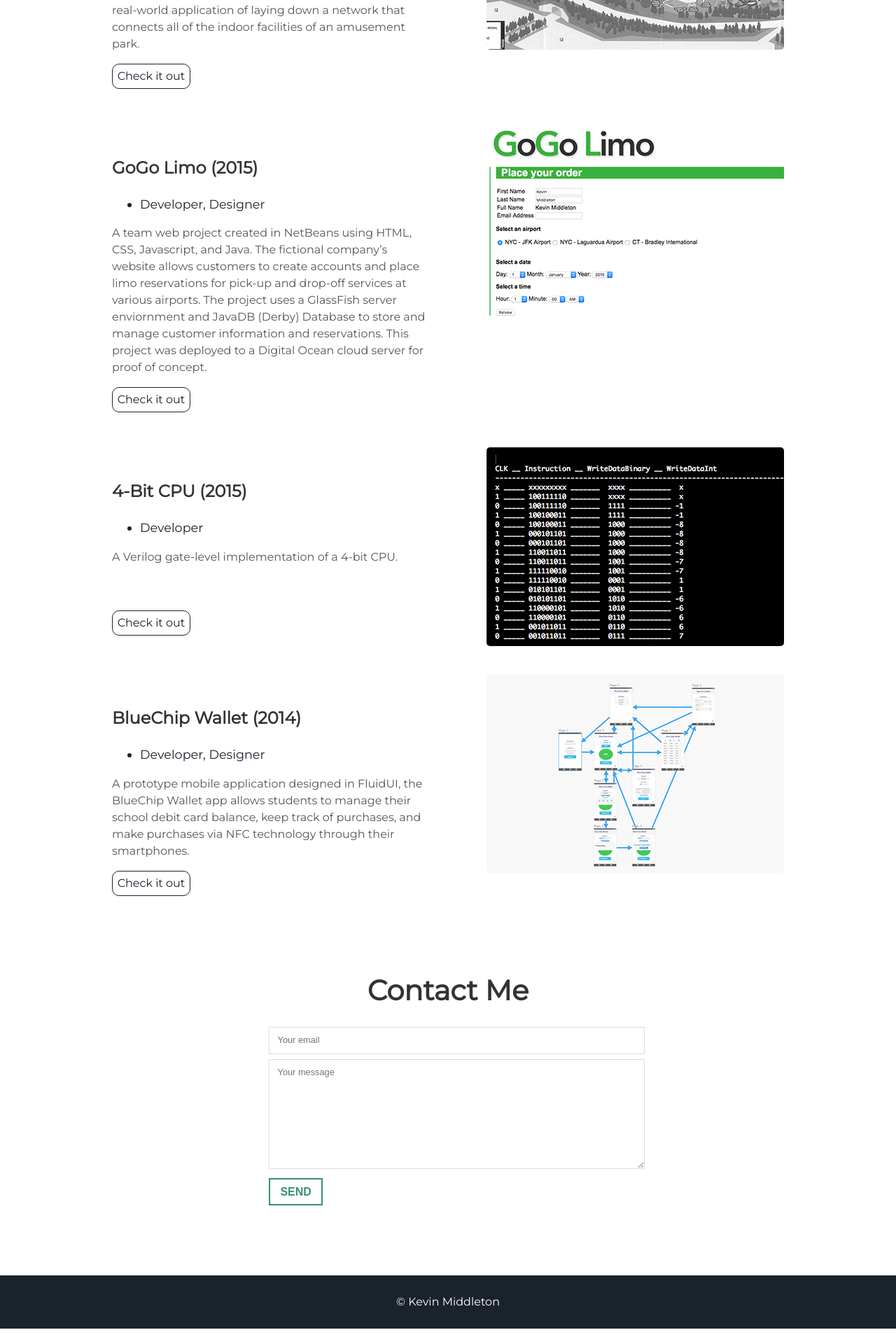
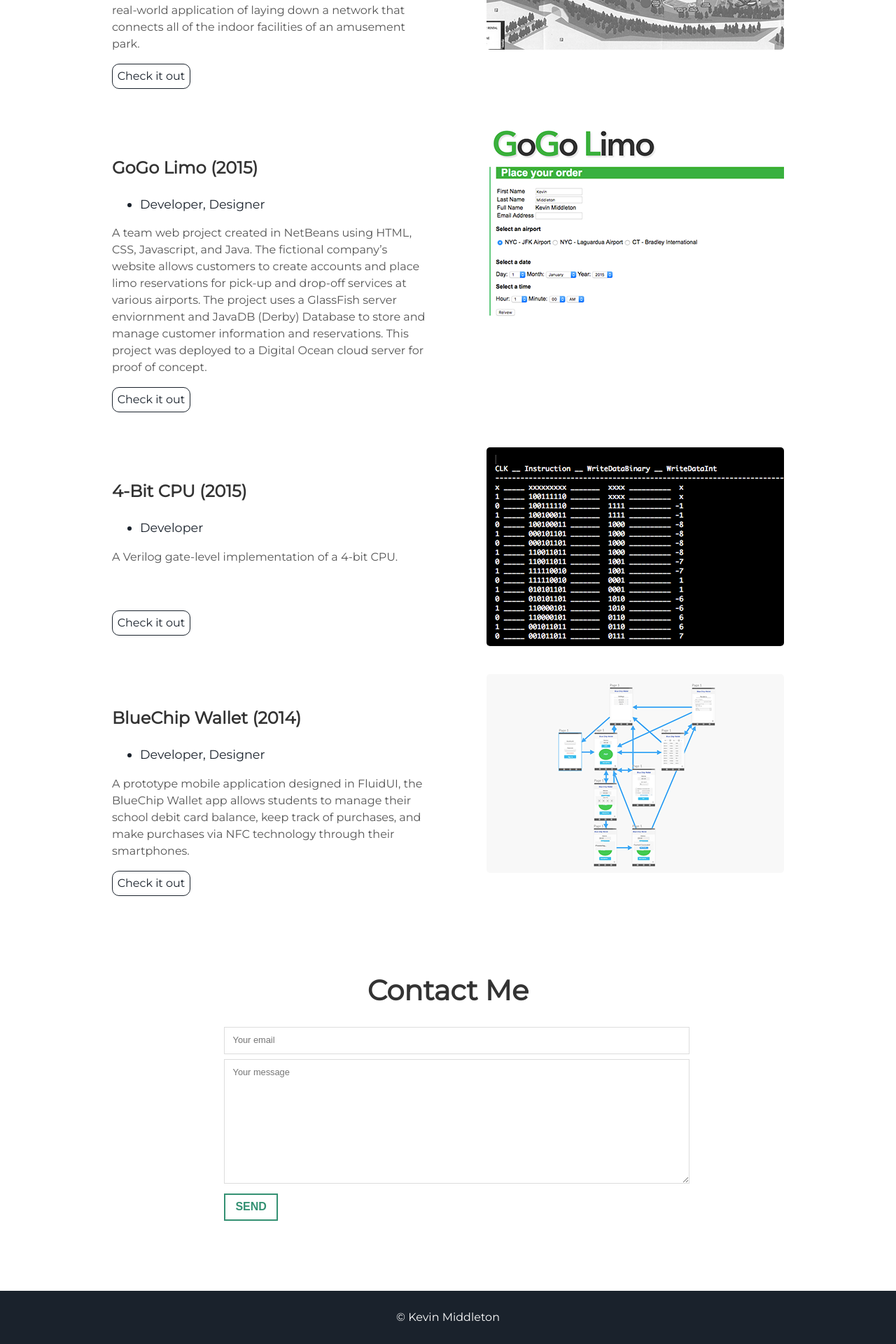
Before and after one commit to Kevin-Middleton/kevin-middleton.github.io, a Jekyll site: the page built from index.html, in a window 1280 px wide. Shown: the part 3188-5108 px from the top of the page at 70% size. Built offline with Jekyll 4.4.1, drawn with Linux system fonts in a browser that asks for light colours; before the commit the page ends 5086 px from its top, so only the background shows below that.

Commit message:
Update main.css

```diff
--- a/assets/css/main.css
+++ b/assets/css/main.css
@@ -36,9 +36,10 @@
   margin-left: auto;
   margin-right: auto;
   padding: 0 20px;
-  width: 40%; }
+  width: 50%; }
     .col-1-2 {
-      width: 100% !important;} }
+      width: 100% !important;}
+      margin-bottom: 20px !important;}
 
 .col-2-3 {
   float: left;
@@ -111,7 +112,7 @@
   padding: 0.9em; }
 
 #formview textarea {
-  height: 10.3em; }
+  height: 12em; }
 
 html {
   height: 100%; }
```
